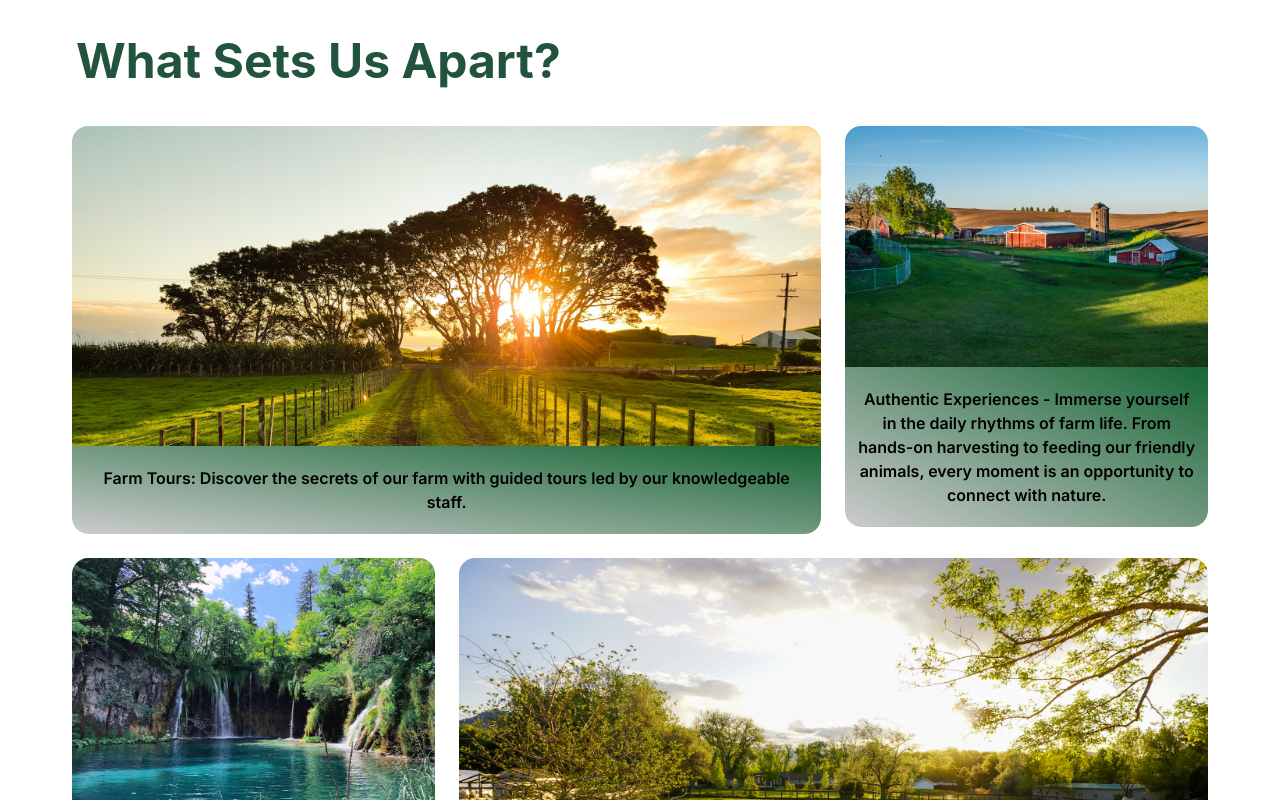
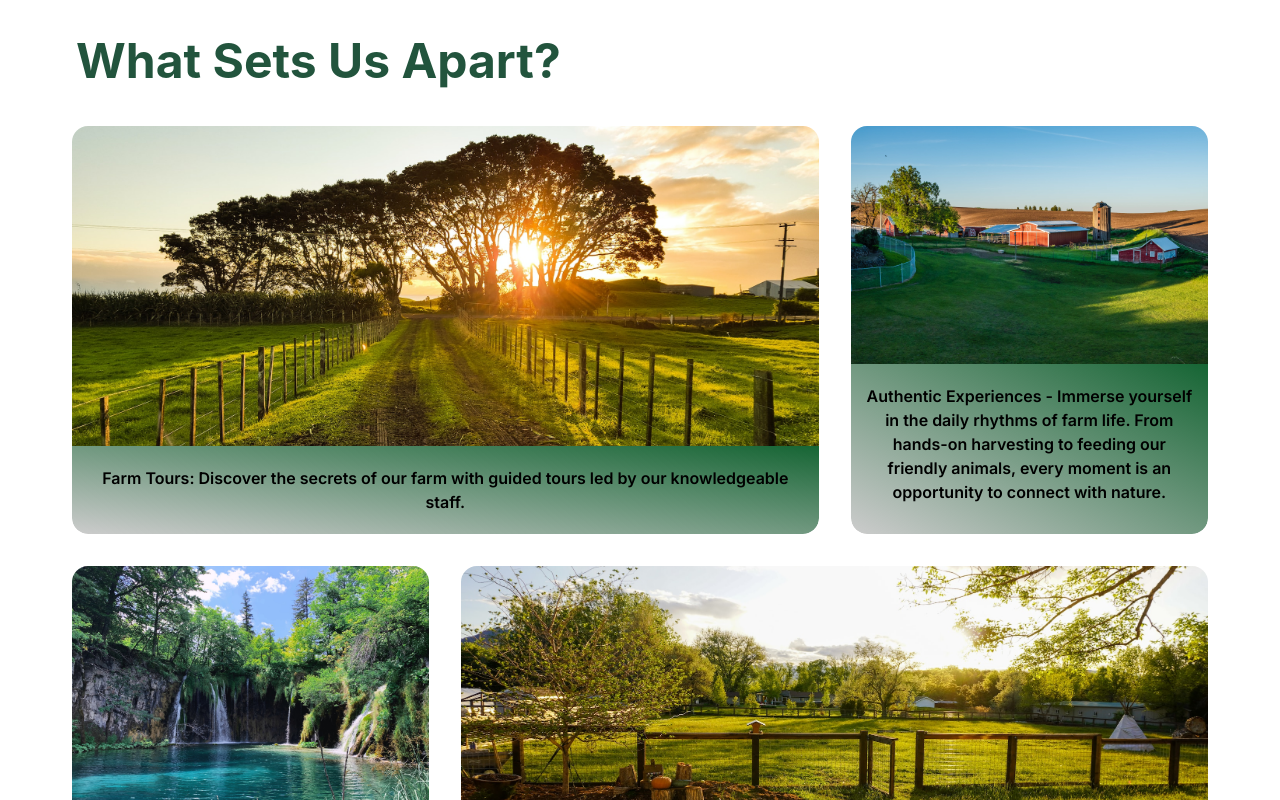
Before and after one commit to TheCharismaticEnigma/agritourism-page, a Next.js app: page / in a window 1280 px wide. Shown: the part 860-1660 px from the top of the page. Built offline with nearby package versions, Linux system fonts and the light colour scheme.

Commit message:
Refactor: Fix the Grid Item Alignment Issue

```diff
--- a/app/(MainContent)/CardGridItem.tsx
+++ b/app/(MainContent)/CardGridItem.tsx
@@ -11,7 +11,11 @@ export interface CardGridItemProps {
 
 const CardGridItem = ({ imageSrc, imageAlt, content }: CardGridItemProps) => {
   return (
-    <Flex direction={'column'} className="rounded-2xl overflow-hidden ">
+    <Flex
+      height={'100%'}
+      direction={'column'}
+      className="rounded-2xl overflow-hidden "
+    >
       <Box maxHeight={'20rem'} width={'100%'} className="overflow-hidden">
         <Image
           src={imageSrc}
@@ -21,7 +25,7 @@ const CardGridItem = ({ imageSrc, imageAlt, content }: CardGridItemProps) => {
       </Box>
 
       <Text
-        className="px-3 py-5 bg-gradient-to-bl from-green-800  to-[#00000033] backdrop-blur-sm"
+        className="flex-1 px-3 py-5 bg-gradient-to-bl from-green-800  to-[#00000033] backdrop-blur-sm"
         textAlign={'center'}
         color={'black'}
         fontWeight={'semibold'}
--- a/app/(MainContent)/CardGridSection.tsx
+++ b/app/(MainContent)/CardGridSection.tsx
@@ -82,7 +82,7 @@ const CardGrid = () => {
         sm: 'repeat(1,1fr)',
         md: 'repeat(3,1fr)',
       }}
-      gap={6}
+      gap={8}
     >
       {gridData.map(({ content, imageAlt, imageSrc }, index) => {
         const colSpanData =
@@ -95,7 +95,7 @@ const CardGrid = () => {
             : 1;
 
         return (
-          <GridItem key={content} w="100%" colSpan={colSpanData}>
+          <GridItem key={content} w="100%" h="100%" colSpan={colSpanData}>
             <CardGridItem
               imageSrc={imageSrc}
               imageAlt={imageAlt}
```
